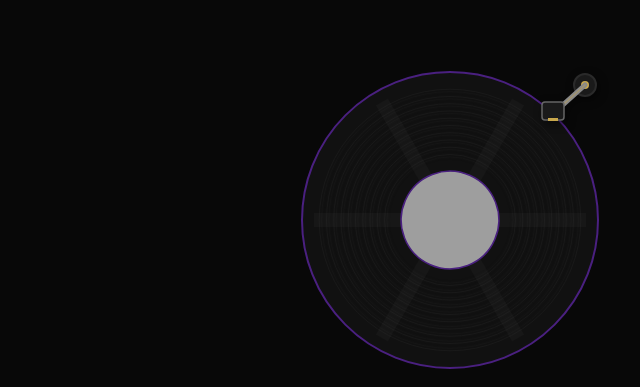
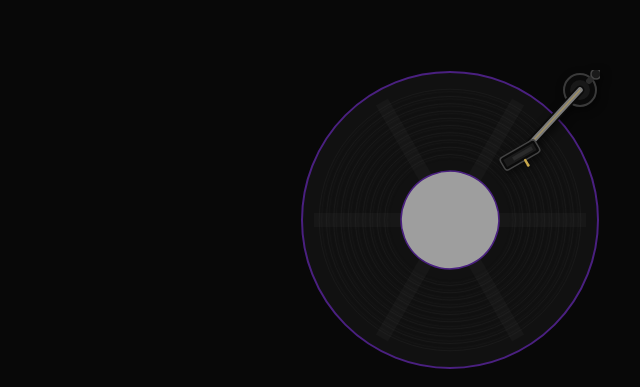
Before and after one commit to lukaslecornet3-crypto/my-vinyl-collector, a website with bundled scripts: page index.html in a window 1280 px wide. Shown: the part 180-567 px from the top of the page, 640-1280 px from the left. Built offline with nearby package versions, Linux system fonts and the light colour scheme; files whose address does not match are found by name.

Commit message:
ui: redesign needle as a proper tonearm
New design more like a real high-end turntable:
- Pivot housing: bigger 16px base with outer ring, dark inner, gold center
- Counterweight: rod + cylinder behind the pivot for visual balance
- Arm: 3 overlapping strokes (black outline, metallic gray, gold highlight)
- Joint at the headshell connection
- Headshell: angled rectangular block with cartridge body
- Stylus: gold pointed tip + tiny ball at the very end

Pivot sits in the top-right corner (outside the disc) but the arm
reaches over the playing surface — like a real tonearm reading the
outer grooves. SW v24

```diff
--- a/index.html
+++ b/index.html
@@ -98,15 +98,32 @@
       <div class="vinyl-wrap">
         <canvas id="heroVinyl" width="300" height="300"></canvas>
         <svg class="hero-needle" viewBox="0 0 300 300" xmlns="http://www.w3.org/2000/svg" aria-hidden="true">
-          <!-- Pivot dans le coin supérieur droit, hors du vinyle -->
-          <circle cx="285" cy="15" r="11" fill="#1a1a1a" stroke="#2a2a2a" stroke-width="2"/>
-          <circle cx="285" cy="15" r="4"  fill="#c9a84c"/>
-          <!-- Bras court : reste DANS la zone coin (hors du disque) -->
-          <line x1="285" y1="15" x2="255" y2="42" stroke="#888" stroke-width="5" stroke-linecap="round"/>
-          <line x1="285" y1="15" x2="255" y2="42" stroke="#c9a84c" stroke-width="1.5" stroke-linecap="round" opacity=".4"/>
-          <!-- Cartouche au bout, dans le coin hors-vinyle -->
-          <rect x="242" y="32" width="22" height="18" fill="#1a1a1a" stroke="#666" stroke-width="1.5" rx="3"/>
-          <rect x="248" y="48" width="10" height="3" fill="#c9a84c"/>
+          <!-- Pivot (embase ronde dans le coin supérieur droit, hors du vinyle) -->
+          <circle cx="280" cy="20" r="16" fill="#0a0a0a" stroke="#3a3a3a" stroke-width="2"/>
+          <circle cx="280" cy="20" r="10" fill="#181818"/>
+          <circle cx="280" cy="20" r="3.5" fill="#c9a84c"/>
+
+          <!-- Contrepoids (à l'arrière du bras, pour l'équilibre) -->
+          <line x1="289" y1="11" x2="296" y2="4" stroke="#2a2a2a" stroke-width="6" stroke-linecap="round"/>
+          <circle cx="296" cy="4" r="5" fill="#1a1a1a" stroke="#444" stroke-width="1.5"/>
+
+          <!-- Bras (3 traits superposés : ombre, métal, reflet doré) -->
+          <line x1="280" y1="20" x2="220" y2="85" stroke="#0a0a0a" stroke-width="9" stroke-linecap="round"/>
+          <line x1="280" y1="20" x2="220" y2="85" stroke="#7a7a7a" stroke-width="5.5" stroke-linecap="round"/>
+          <line x1="280" y1="20" x2="220" y2="85" stroke="#c9a84c" stroke-width="1.2" stroke-linecap="round" opacity=".5"/>
+
+          <!-- Articulation entre le bras et la tête -->
+          <circle cx="220" cy="85" r="5" fill="#0a0a0a" stroke="#444" stroke-width="1.5"/>
+
+          <!-- Tête de lecture (headshell) inclinée — cartouche + stylus -->
+          <g transform="rotate(-30 220 85)">
+            <rect x="200" y="78" width="40" height="14" fill="#0a0a0a" stroke="#444" stroke-width="1.5" rx="3"/>
+            <rect x="203" y="81" width="34" height="8"  fill="#1a1a1a"/>
+            <rect x="212" y="83" width="22" height="4"  fill="#2a2a2a"/>
+            <!-- Stylus / aiguille (la pointe en contact avec le sillon) -->
+            <line x1="222" y1="92" x2="222" y2="97" stroke="#c9a84c" stroke-width="2.5" stroke-linecap="round"/>
+            <circle cx="222" cy="98" r="1.5" fill="#c9a84c"/>
+          </g>
         </svg>
       </div>
       <div class="hero-now-playing">
--- a/sw.js
+++ b/sw.js
@@ -3,7 +3,7 @@
 // Met en cache l'app + les pochettes pour fonctionner offline
 // ============================================================
 
-const CACHE_NAME  = 'vinyl-collector-v23';
+const CACHE_NAME  = 'vinyl-collector-v24';
 const COVER_CACHE = 'vinyl-covers-v1';
 
 // Fichiers de l'app à mettre en cache au premier chargement
```
